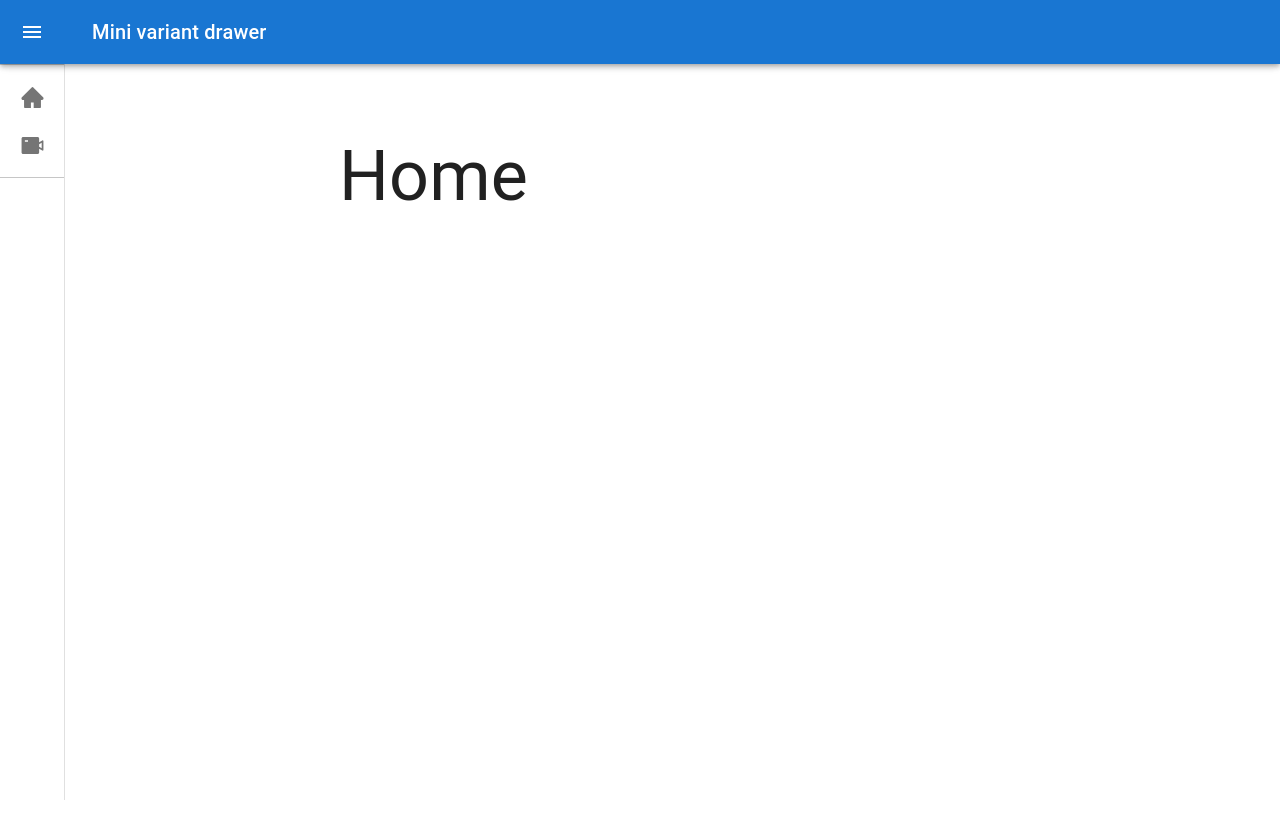
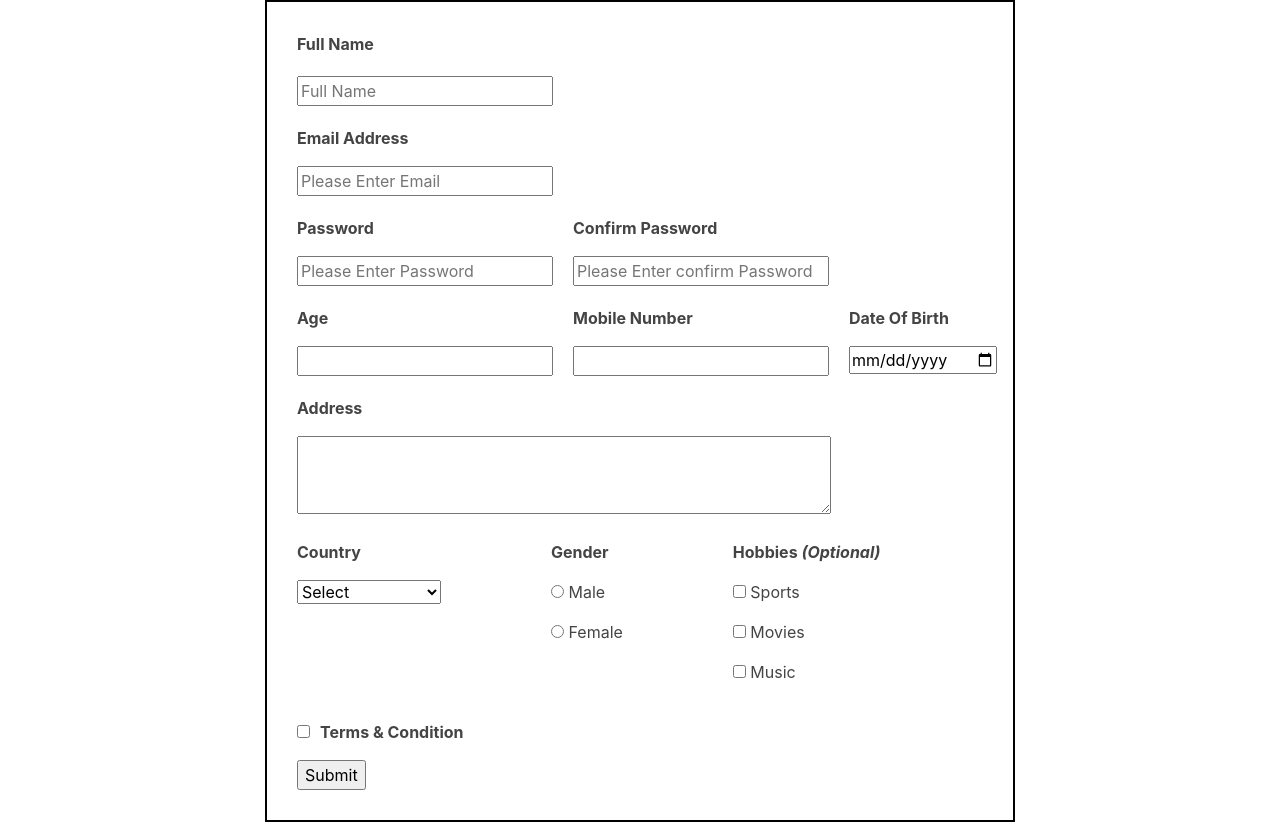
Before and after one commit to sapariyadhara/cityhospital, a React (Create React App) app: page / in a window 1280 px wide. Before the commit the page ends 800 px from the top, so only its background shows below. Built offline with nearby package versions, Linux system fonts and the light colour scheme.

Commit message:
date of birth validation

```diff
--- a/src/App.js
+++ b/src/App.js
@@ -26,8 +26,8 @@ function App() {
 
 
     <>
-    <SideDrawermui />
-    {/* <Test2 /> */}
+    {/* <SideDrawermui /> */}
+    <Test2 />
        {/* <Header />
       <Routes>
         <Route path='/' element={<Home />} />
--- a/src/components/Homemui.js
+++ b/src/components/Homemui.js
@@ -5,7 +5,7 @@ import Box from '@mui/material/Box';
 function Homemui(props) {
     return (
          <>
-            <Box height={100} />
+            <Box height={200} />
               <div style={{fontSize : '70px', marginLeft:'250px'}}>  Home </div>
 
         </>
--- a/src/containers/Test2.js
+++ b/src/containers/Test2.js
@@ -16,6 +16,9 @@ function Test2(props) {
     },
   ];
 
+  const today = new Date();
+  const birthDate = today.toLocaleDateString()
+
   let testSchema = Yup.object({
     fname: Yup.string()
       .required("Please enter first name").test("fname", "Please Enter First name , middel name , Last name", function (val) {
@@ -29,16 +32,6 @@ function Test2(props) {
           return true;
         }
       }),
-    // mname: Yup.string()
-    //   .required("Please enter middel name")
-    //   .min(2)
-    //   .max(24)
-    //   .matches(/^[a-zA-Z]+$/, "Please enter valid name"),
-    // lname: Yup.string()
-    //   .required("Please enter last name")
-    //   .min(2)
-    //   .max(24)
-    //   .matches(/^[a-zA-Z]+$/, "Please enter valid name"),
     email: Yup.string()
       .email("please enter valid email")
       .required("Please enter email"),
@@ -56,18 +49,7 @@ function Test2(props) {
       .max(10)
       .matches(/^[0-9\b]+$/, "Please Enter Only Number")
       .required("Please enter mobile number"),
-    dob: Yup.string()
-      .required("Please enter date of birth")
-      .test("dob", "Must be in present and past.", function (val) {
-        let todate = new Date();
-        let bdate = new Date(val);
-        console.log(bdate < todate);
-        if (bdate < todate) {
-          return true;
-        } else {
-          return false;
-        }
-      }),
+    dob: Yup.date().max(today).required("Please enter date of birth"),
     add: Yup.string()
       .required("Please enter Address")
       .test("add", "Maximum 5 word allow", function (val) {
@@ -87,9 +69,10 @@ function Test2(props) {
       }),
     hobbies: Yup.boolean()
       .required("Must be selected.")
-      .test("hobbies", "Must 2 be selected.", function (val) {
+      .test("hobbies", "Must be 2 selected.", function (val) {
         console.log(hobbies.length, val);
         if (val.checked > 2) {
+          console.log(val.checked);
           return false;
         } else {
           return true;
@@ -97,20 +80,11 @@ function Test2(props) {
       }),
     tc: Yup.boolean()
       .required("Must be selected.").oneOf([true], "You must accept the terms and conditions"),
-    //   .test("dob", "Must be selected.", function (val) {
-    //     if (val.checked === true) {
-    //       return false;
-    //     } else {
-    //       return true;
-    //     }
-    //   }),
   });
 
   const formik = useFormik({
     initialValues: {
       fname: "",
-    //   mname: "",
-    //   lname: "",
       email: "",
       password: "",
       confirm_password: "",
@@ -131,7 +105,6 @@ function Test2(props) {
 
   const { values, errors, touched, handleBlur, handleChange, handleSubmit } =
     formik;
-    console.log(errors);
   return (
     <div>
       <form
@@ -161,34 +134,6 @@ function Test2(props) {
               {errors.fname && touched.fname ? errors.fname : null}
             </span>
           </div>
-
-          {/* <div style={{ margin: "10px" }}>
-            <input
-              type="text"
-              name="mname"
-              placeholder="Middel Name"
-              onChange={handleChange}
-              onBlur={handleBlur}
-            />
-            <br></br>
-            <span style={{ color: "red" }} className="error">
-              {errors.mname && touched.mname ? errors.mname : null}
-            </span>
-          </div>
-
-          <div style={{ margin: "10px" }}>
-            <input
-              type="text"
-              name="lname"
-              placeholder="Last Name"
-              onChange={handleChange}
-              onBlur={handleBlur}
-            />
-            <br></br>
-            <span style={{ color: "red" }} className="error">
-              {errors.lname && touched.lname ? errors.lname : null}
-            </span>
-          </div> */}
         </div>
         <div style={{ margin: "10px" }}>
           <p style={{fontWeight : 700}} >Email Address</p>
```
